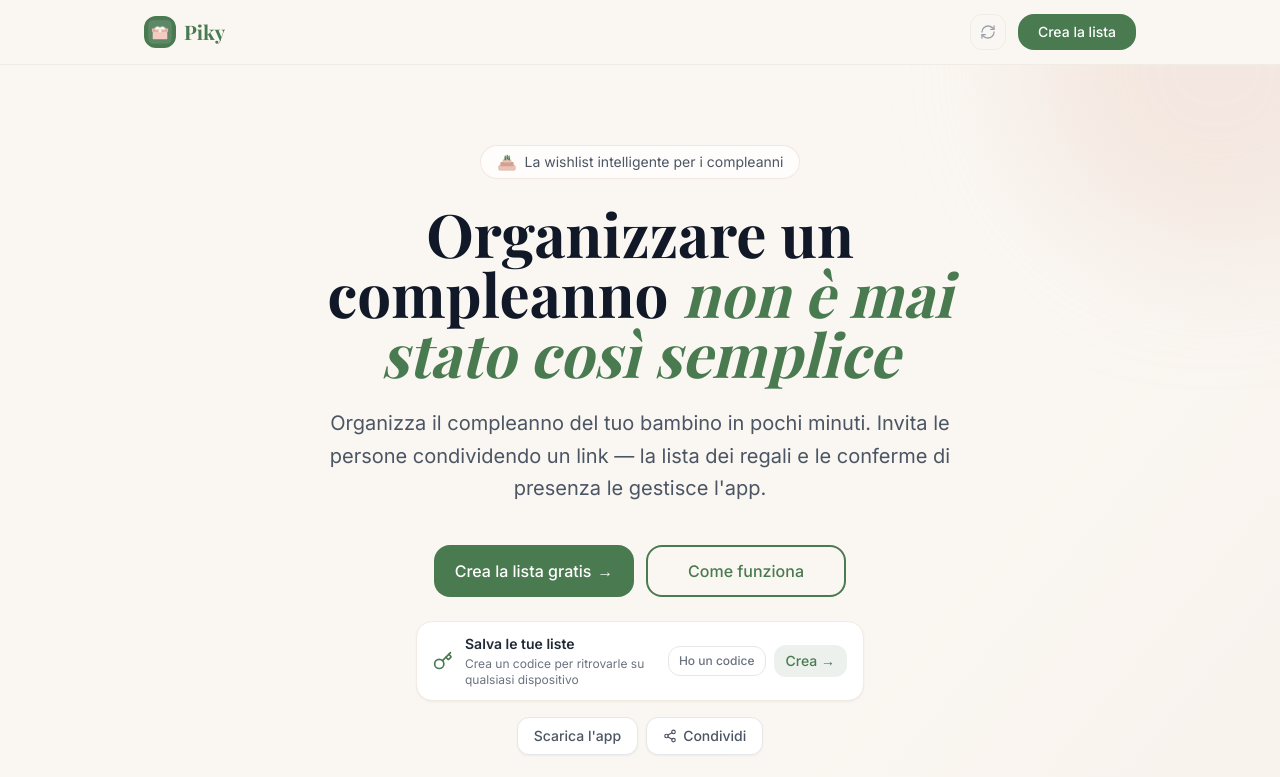
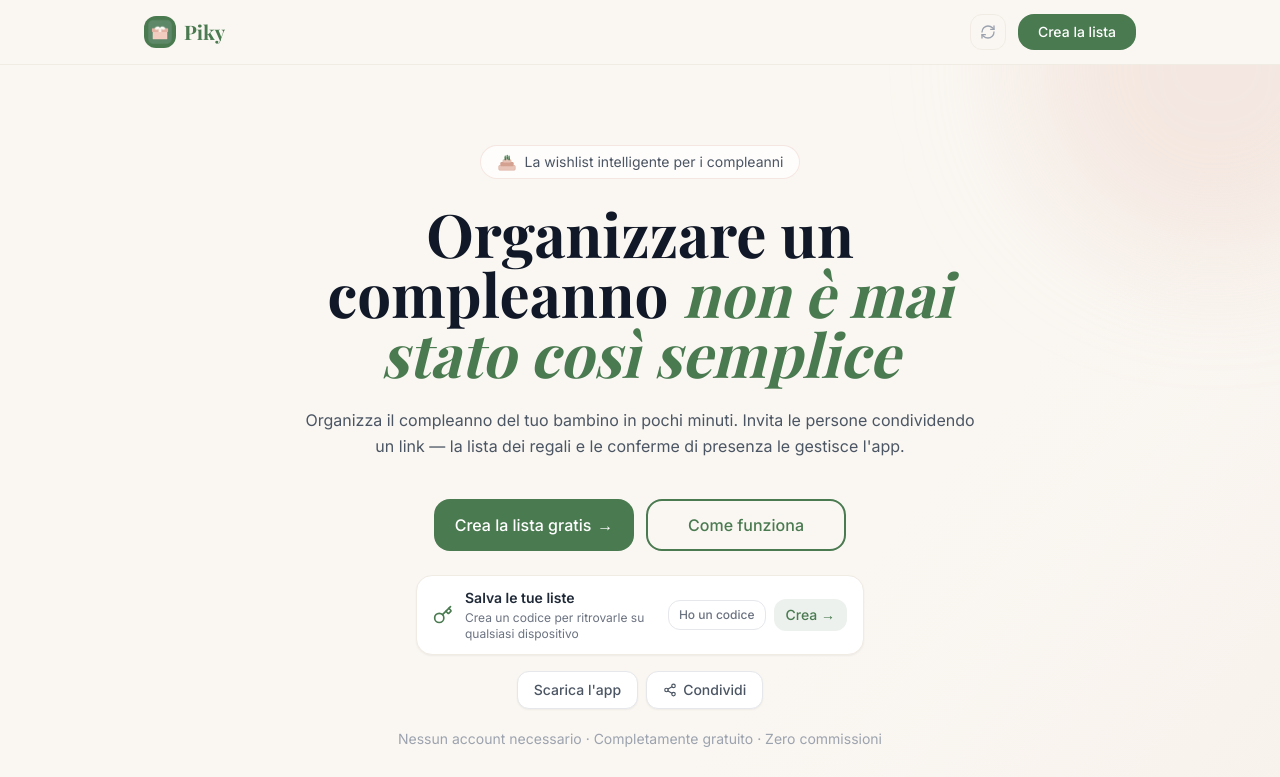
Before and after one commit to arrigoni1976-sketch/Wishly, a React (Vite) app in the folder frontend/: page / in a window 1280 px wide. Shown: the top 777 px of the page. Built offline with nearby package versions, Linux system fonts and the light colour scheme; no server answers; a web font is replaced by a local one.

Commit message:
fix: reduce hero subtitle font size

```diff
--- a/frontend/src/pages/HomePage.jsx
+++ b/frontend/src/pages/HomePage.jsx
@@ -156,7 +156,7 @@
             <span className="text-salvia italic">non è mai stato così semplice</span>
           </h1>
 
-          <p className="text-xl text-gray-600 leading-relaxed max-w-2xl mx-auto mb-10">
+          <p className="text-base text-gray-600 leading-relaxed max-w-2xl mx-auto mb-10">
             Organizza il compleanno del tuo bambino in pochi minuti. Invita le persone condividendo un link — la lista dei regali e le conferme di presenza le gestisce l'app.
           </p>
 
```
